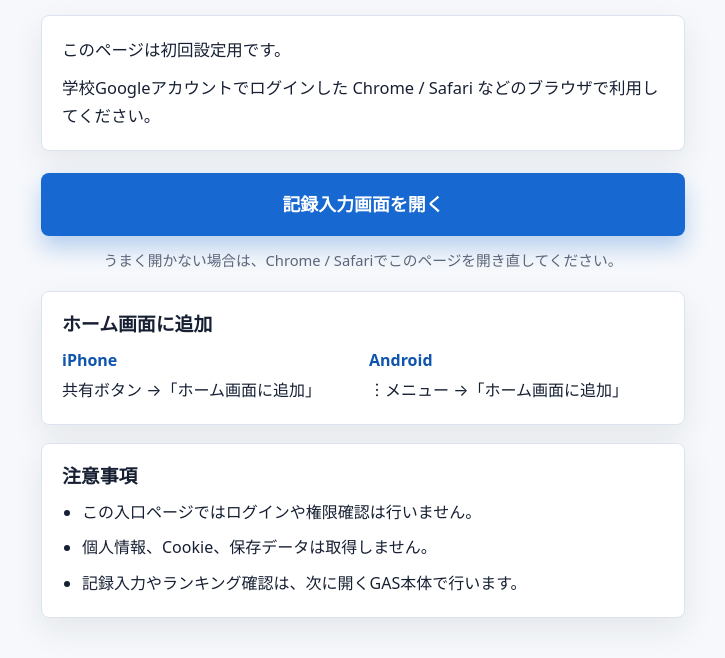
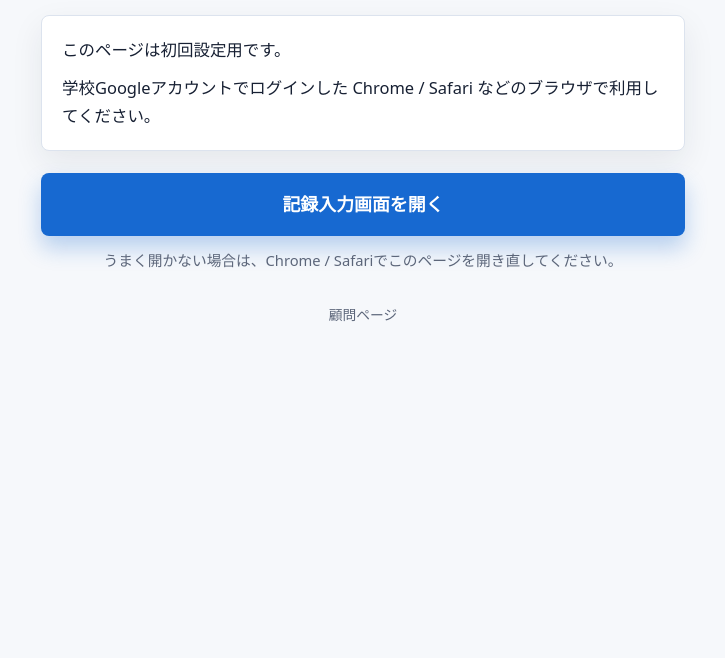
Before and after one commit to ynagayama64/jktfr, a plain HTML site: page index.html in a window 1280 px wide. Shown: the part 274-932 px from the top of the page, without its empty margins (277-1002 px from the left). After the commit the page ends 800 px from the top, so only its background shows below. Drawn offline with Linux system fonts and the light colour scheme.

Commit message:
Update entry page links

```diff
--- a/index.html
+++ b/index.html
@@ -39,28 +39,13 @@
         <p class="helper-text">うまく開かない場合は、Chrome / Safariでこのページを開き直してください。</p>
       </section>
 
-      <section class="panel" aria-labelledby="home-title">
-        <h2 id="home-title">ホーム画面に追加</h2>
-        <div class="steps">
-          <div>
-            <h3>iPhone</h3>
-            <p>共有ボタン →「ホーム画面に追加」</p>
-          </div>
-          <div>
-            <h3>Android</h3>
-            <p>︙メニュー →「ホーム画面に追加」</p>
-          </div>
-        </div>
-      </section>
-
-      <section class="notes" aria-labelledby="notes-title">
-        <h2 id="notes-title">注意事項</h2>
-        <ul>
-          <li>この入口ページではログインや権限確認は行いません。</li>
-          <li>個人情報、Cookie、保存データは取得しません。</li>
-          <li>記録入力やランキング確認は、次に開くGAS本体で行います。</li>
-        </ul>
-      </section>
+      <footer class="footer-links">
+        <a
+          href="https://script.google.com/a/macros/k-josai.com/s/AKfycbw9XmAR5blFNMaDJumlrXpslIJdMNyek8RD_0vdi8ASWSUXsxX9bw9vfhWTaQEMHAltIg/exec?view=record_manage"
+        >
+          顧問ページ
+        </a>
+      </footer>
     </main>
 
     <script src="app.js"></script>
--- a/style.css
+++ b/style.css
@@ -76,8 +76,7 @@ h1 {
 }
 
 .panel,
-.warning,
-.notes {
+.warning {
   margin-top: 18px;
   padding: 20px;
   background: var(--surface);
@@ -92,8 +91,7 @@ h1 {
 }
 
 .intro p:last-child,
-.warning p:last-child,
-.notes li:last-child {
+.warning p:last-child {
   margin-bottom: 0;
 }
 
@@ -123,8 +121,7 @@ h1 {
 }
 
 .warning h2,
-.panel h2,
-.notes h2 {
+.panel h2 {
   margin-bottom: 10px;
   font-size: 1.18rem;
   line-height: 1.35;
@@ -178,36 +175,24 @@ h1 {
   font-size: 0.92rem;
 }
 
-.steps {
-  display: grid;
-  gap: 12px;
+.footer-links {
+  margin-top: 28px;
+  text-align: center;
 }
 
-.steps h3 {
-  margin-bottom: 2px;
-  color: var(--primary-dark);
-  font-size: 1rem;
+.footer-links a {
+  color: var(--muted);
+  font-size: 0.86rem;
+  text-decoration: none;
 }
 
-.steps p {
-  margin-bottom: 0;
-}
-
-.notes ul {
-  margin: 0;
-  padding-left: 1.25em;
-}
-
-.notes li {
-  margin-bottom: 8px;
+.footer-links a:hover {
+  color: var(--primary-dark);
+  text-decoration: underline;
 }
 
 @media (min-width: 560px) {
   .page {
     padding-top: 48px;
   }
-
-  .steps {
-    grid-template-columns: 1fr 1fr;
-  }
 }
```
Also changed, not shown: 1 other file.
